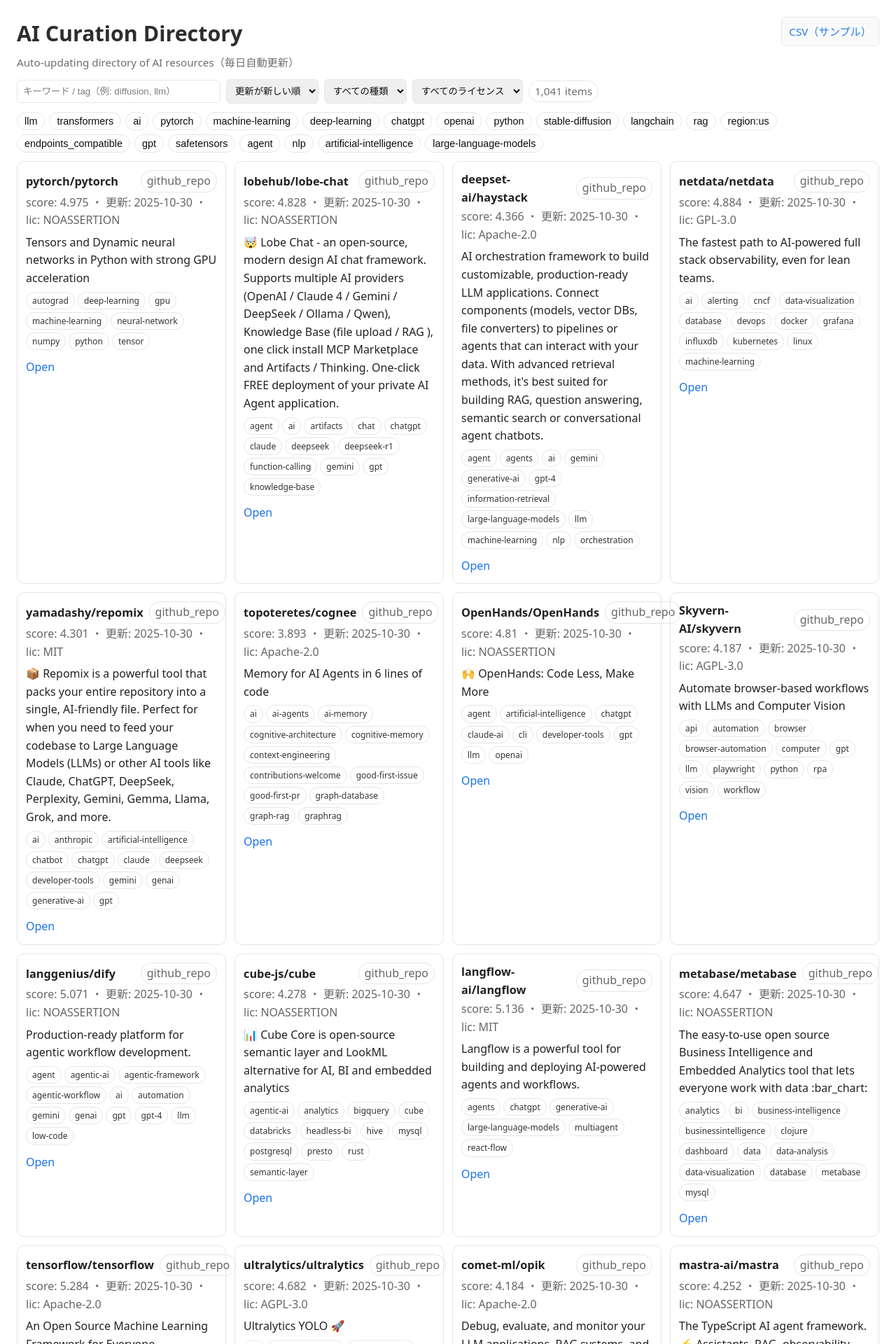
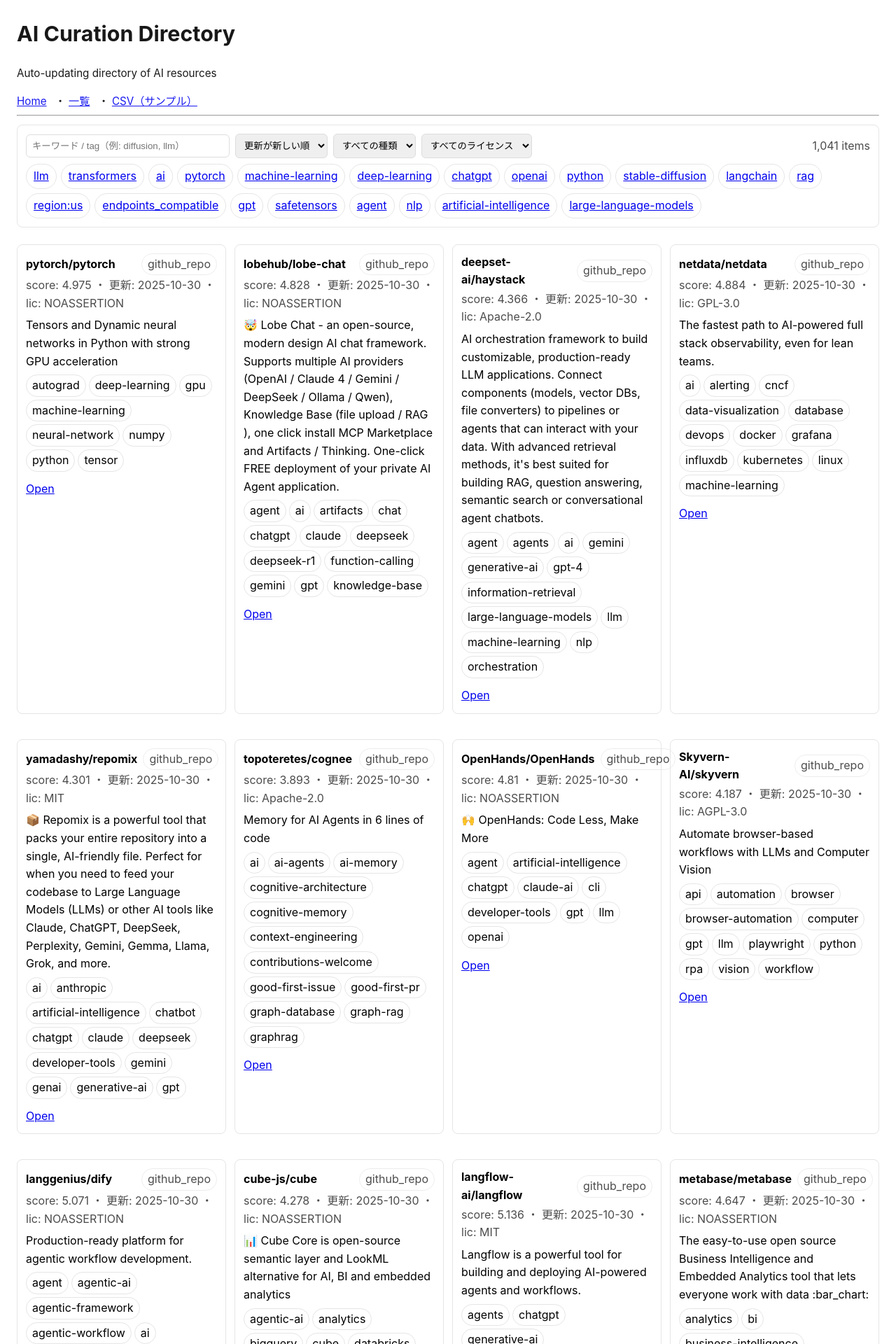
Before and after one commit to karasu12071128-creator/ai-curation-directory, a Jekyll site: the page built from docs/index.html, in a window 1280 px wide. Shown: the top 1920 px of the page at 70% size. Built offline with Jekyll 4.4.1, drawn with Linux system fonts in a browser that asks for light colours; some of the changed text lies outside the part shown.

Commit message:
index.html を更新

```diff
--- a/docs/index.html
+++ b/docs/index.html
@@ -1,59 +1,11 @@
-<!doctype html>
-<html lang="ja">
-<head>
-  <meta charset="utf-8">
-  <title>AI Curation Directory</title>
-  <meta name="viewport" content="width=device-width, initial-scale=1">
-  <meta name="description" content="Hugging Face と GitHub の人気AIリソースを毎日自動更新。検索・タグ・スコア・ライセンスで素早く発見。">
-  <link rel="preload" href="resources.json" as="fetch" crossorigin="anonymous">
-  <style>
-    :root{--fg:#222;--muted:#666;--bd:#e5e5e5;--bg:#fff}
-    body{font-family:system-ui,-apple-system,Segoe UI,Roboto,Helvetica,Arial,"Hiragino Kaku Gothic ProN","Noto Sans JP",sans-serif;margin:24px;line-height:1.6;color:var(--fg);background:var(--bg)}
-    header,footer{opacity:.95;font-size:.95rem}
-    h1{margin:0 0 4px}
-    .row{display:flex;gap:12px;align-items:flex-start;justify-content:space-between;flex-wrap:wrap}
-    .btn{padding:8px 10px;border:1px solid var(--bd);border-radius:6px;background:#fafafa;cursor:pointer;display:inline-block;text-decoration:none;white-space:nowrap}
-    .toolbar{display:flex;gap:8px;flex-wrap:wrap;align-items:center;margin:12px 0}
-    input,select{padding:8px;border:1px solid var(--bd);border-radius:6px}
-    .grid{display:grid;grid-template-columns:repeat(auto-fill,minmax(280px,1fr));gap:12px;margin-top:12px}
-    .card{border:1px solid var(--bd);border-radius:10px;padding:12px}
-    .card b{font-size:1.02rem}
-    .muted{color:var(--muted)}
-    .tags{margin-top:6px;font-size:.9rem;color:#333}
-    .tags small{border:1px solid var(--bd);border-radius:999px;padding:2px 8px;margin:0 4px 4px 0;display:inline-block}
-    .pill{border:1px solid var(--bd);border-radius:999px;padding:2px 8px}
-    nav.pager{display:flex;gap:6px;align-items:center;justify-content:center;margin:16px 0}
-    nav.pager .btn[disabled]{opacity:.4;cursor:not-allowed}
-    .quick{display:flex;gap:6px;flex-wrap:wrap;margin:6px 0}
-    .chip{border:1px solid var(--bd);border-radius:999px;padding:4px 10px;font-size:.9rem;cursor:pointer;background:#fff}
-    .chip.active{background:#eef4ff;border-color:#c9dafc}
-    a{color:#1a73e8;text-decoration:none}
-    a:hover{text-decoration:underline}
+---
+layout: default
+title: Home
+---
 
-    /* モバイルでCSVボタンが崩れないように */
-    .header-actions{display:flex;gap:8px;align-items:center}
-    @media (max-width: 640px){
-      .row{flex-direction:column;align-items:flex-start}
-      .header-actions{width:100%}
-      .header-actions .btn{width:fit-content}
-    }
-  </style>
-</head>
-<body>
-<header>
-  <div class="row">
-    <div>
-      <h1>AI Curation Directory</h1>
-      <div class="muted">Auto-updating directory of AI resources（毎日自動更新）</div>
-    </div>
-    <div class="header-actions">
-      <a class="btn" href="resources.csv" download>CSV（サンプル）</a>
-    </div>
-  </div>
-
-  <!-- 上部ツールバー -->
-  <div class="toolbar">
-    <input id="q" placeholder="キーワード / tag（例: diffusion, llm）" size="32" />
+<div class="card">
+  <div style="display:flex;gap:8px;flex-wrap:wrap;align-items:center">
+    <input id="q" placeholder="キーワード / tag（例: diffusion, llm）" size="32">
     <select id="sort">
       <option value="date-desc">更新が新しい順</option>
       <option value="date-asc">更新が古い順</option>
@@ -66,39 +18,28 @@
       <option value="">すべての種類</option>
       <option value="hf_model">hf_model</option>
       <option value="hf_space">hf_space</option>
-      <option value="gh_repo">gh_repo</option>
+      <option value="github_repo">github_repo</option>
     </select>
     <select id="license">
       <option value="">すべてのライセンス</option>
-      <!-- 動的に埋める -->
     </select>
-    <span id="count" class="pill muted">0 items</span>
+    <span id="count" style="opacity:.7;margin-left:auto">0 items</span>
   </div>
+  <div id="quickTags" style="margin-top:8px;display:flex;gap:6px;flex-wrap:wrap"></div>
+</div>
 
-  <!-- クイックタグ（人気タグを自動抽出） -->
-  <div class="quick" id="quickTags"></div>
-</header>
-
-<main>
-  <div id="list" class="grid" aria-live="polite"></div>
-  <nav class="pager">
-    <button class="btn" id="prev">← 前へ</button>
-    <span id="pageInfo" class="muted"></span>
-    <button class="btn" id="next">次へ →</button>
-  </nav>
-</main>
-
-<footer>
-  <hr>
-  <div class="muted">最終スナップショットは <code>/docs/resources.json</code> に保存されます。</div>
-</footer>
+<div id="list" style="display:grid;grid-template-columns:repeat(auto-fill,minmax(280px,1fr));gap:12px"></div>
+<nav style="display:flex;gap:8px;justify-content:center;align-items:center;margin:16px 0">
+  <button id="prev">← 前へ</button>
+  <span id="pageInfo" style="opacity:.7"></span>
+  <button id="next">次へ →</button>
+</nav>
 
 <script>
 (async function(){
-  const res = await fetch('resources.json',{cache:'no-store'});
+  const res = await fetch('{{ "/resources.json" | relative_url }}', {cache:'no-store'});
   const data = await res.json();
 
-  // ---------- elements ----------
   const q = document.getElementById('q');
   const sortSel = document.getElementById('sort');
   const typeSel = document.getElementById('type');
@@ -110,127 +51,93 @@
   const next = document.getElementById('next');
   const pageInfo = document.getElementById('pageInfo');
 
-  // ---------- state ----------
-  const PAGE = 48; // 1ページ表示件数
+  const PAGE = 48;
   let page = 1;
   let activeTags = new Set();
 
-  function esc(s){return (s||'').toString().replace(/[&<>"']/g,m=>({ '&':'&amp;','<':'&lt;','>':'&gt;','"':'&quot;',"'":'&#39;' }[m]))}
-  const toDateStr = s => s ? (s+'').slice(0,10) : '';
+  const esc = s => (s||'').toString().replace(/[&<>"']/g,m=>({ '&':'&amp;','<':'&lt;','>':'&gt;','"':'&quot;',"'":'&#39;' }[m]));
+  const toDate = s => s ? (s+'').slice(0,10) : '';
 
-  // ---------- build quick filters ----------
   function topNTags(n=20){
     const freq = new Map();
-    for(const x of data){
-      for(const t of (x.tags||[])){
-        const k=(t||'').trim();
-        if(!k) continue;
-        freq.set(k, (freq.get(k)||0)+1);
-      }
-    }
+    for(const x of data) for(const t of (x.tags||[])){ const k=(t||'').trim(); if(k) freq.set(k,(freq.get(k)||0)+1); }
     return [...freq.entries()].sort((a,b)=>b[1]-a[1]).slice(0,n).map(([k])=>k);
   }
-
   function uniqueLicenses(){
-    const set = new Set();
-    for(const x of data){
-      const v = (x.license||'').trim();
-      if(v) set.add(v);
-    }
-    return [...set].sort((a,b)=>a.localeCompare(b));
+    const s = new Set(); for(const x of data){ const v=(x.license||'').trim(); if(v) s.add(v); }
+    return [...s].sort((a,b)=>a.localeCompare(b));
+  }
+  function buildQuick(){
+    quick.innerHTML = topNTags().map(t=>`<a href="#" class="pill" data-t="${esc(t)}" style="border:1px solid #e5e5e5;border-radius:999px;padding:4px 10px">${esc(t)}</a>`).join('');
+    quick.addEventListener('click', e=>{
+      const a = e.target.closest('a[data-t]'); if(!a) return; e.preventDefault();
+      const t = a.dataset.t;
+      if(activeTags.has(t)){ activeTags.delete(t); a.style.background=''; }
+      else{ activeTags.add(t); a.style.background='#eef4ff'; }
+      page=1; render();
+      if (window.plausible) plausible('tag_click', {props:{tag:t}});
+    });
+  }
+  function buildLicenses(){
+    const opts = uniqueLicenses();
+    licenseSel.innerHTML = '<option value="">すべてのライセンス</option>' + opts.map(v=>`<option value="${esc(v)}">${esc(v)}</option>`).join('');
   }
 
-  function buildQuickTags(){
-    quick.innerHTML = topNTags().map(t=>`<button class="chip" data-t="${esc(t)}">${esc(t)}</button>`).join('');
-    quick.addEventListener('click', e=>{
-      const el = e.target.closest('.chip'); if(!el) return;
-      const t = el.getAttribute('data-t');
-      if(activeTags.has(t)){ activeTags.delete(t); el.classList.remove('active'); }
-      else{ activeTags.add(t); el.classList.add('active'); }
-      page=1; render();
-    });
-  }
-
-  function buildLicenseOptions(){
-    const opts = uniqueLicenses();
-    licenseSel.innerHTML = '<option value="">すべてのライセンス</option>' +
-      opts.map(v=>`<option value="${esc(v)}">${esc(v)}</option>`).join('');
-  }
-
-  buildQuickTags();
-  buildLicenseOptions();
-
-  // ---------- filter & sort ----------
-  function applyFilters(){
+  function apply(){
     const query = (q.value||'').toLowerCase().trim();
     const type = typeSel.value;
     const lic = licenseSel.value;
 
     let arr = data.slice();
-
-    if (query) {
+    if(query){
       arr = arr.filter(x=>{
-        const hay = [
-          x.title||'',
-          x.short_desc||'',
-          (x.tags||[]).join(','),
-          x.license||''
-        ].join('\n').toLowerCase();
+        const hay = [x.title||'', x.short_desc||'', (x.tags||[]).join(','), x.license||''].join('\n').toLowerCase();
         return hay.includes(query);
       });
     }
-    if (type) arr = arr.filter(x=> (x.source_type||'') === type);
-    if (lic) arr = arr.filter(x=> (x.license||'') === lic);
-    if (activeTags.size){
+    if(type) arr = arr.filter(x=> (x.source_type||'')===type);
+    if(lic) arr = arr.filter(x=> (x.license||'')===lic);
+    if(activeTags.size){
       arr = arr.filter(x=>{
-        const tags = new Set(x.tags||[]);
-        for(const t of activeTags) if(!tags.has(t)) return false;
+        const s = new Set(x.tags||[]);
+        for(const t of activeTags) if(!s.has(t)) return false;
         return true;
       });
     }
 
-    const by = {
-      'score-desc': (a,b)=> (b.score||0) - (a.score||0),
-      'score-asc':  (a,b)=> (a.score||0) - (b.score||0),
+    const sorter = {
+      'score-desc': (a,b)=> (b.score||0)-(a.score||0),
+      'score-asc':  (a,b)=> (a.score||0)-(b.score||0),
       'date-desc':  (a,b)=> (b.updated_at||'').localeCompare(a.updated_at||''),
       'date-asc':   (a,b)=> (a.updated_at||'').localeCompare(b.updated_at||''),
       'title-asc':  (a,b)=> (a.title||'').localeCompare(b.title||''),
       'title-desc': (a,b)=> (b.title||'').localeCompare(a.title||'')
     }[sortSel.value] || ((a,b)=>0);
-    arr.sort(by);
-
+    arr.sort(sorter);
     return arr;
   }
 
   function render(){
-    const arr = applyFilters();
+    const arr = apply();
     const total = arr.length;
-    const pages = Math.max(1, Math.ceil(total / PAGE));
-    if (page > pages) page = pages;
-    if (page < 1) page = 1;
-
-    const start = (page-1)*PAGE;
-    const slice = arr.slice(start, start + PAGE);
+    const pages = Math.max(1, Math.ceil(total/PAGE));
+    page = Math.min(Math.max(1,page), pages);
+    const slice = arr.slice((page-1)*PAGE, (page)*PAGE);
 
     count.textContent = `${total.toLocaleString()} items`;
     pageInfo.textContent = `${page} / ${pages} ページ`;
 
     list.innerHTML = slice.map(x=>`
       <div class="card">
-        <div style="display:flex;gap:8px;justify-content:space-between;align-items:center">
+        <div style="display:flex;justify-content:space-between;gap:8px;align-items:center">
           <b>${esc(x.title||'')}</b>
-          <span class="pill muted">${esc(x.source_type||'–')}</span>
+          <span style="opacity:.7;border:1px solid #e5e5e5;border-radius:999px;padding:2px 8px">${esc(x.source_type||'')}</span>
         </div>
-        <div class="muted" style="margin-top:2px">
-          score: ${x.score ?? '-'} ・ 更新: ${esc(toDateStr(x.updated_at))}
-          ${x.license ? ` ・ lic: ${esc(x.license)}` : ''}
-        </div>
+        <div style="opacity:.7;margin-top:2px">score: ${x.score ?? '-'} ・ 更新: ${esc(toDate(x.updated_at))} ${x.license?`・ lic: ${esc(x.license)}`:''}</div>
         <div style="margin-top:6px">${esc(x.short_desc||'')}</div>
-        <div class="tags">
-          ${(x.tags||[]).slice(0,12).map(t=>`<small>${esc(t)}</small>`).join('')}
-        </div>
+        <div style="margin-top:6px">${(x.tags||[]).slice(0,12).map(t=>`<span style="border:1px solid #e5e5e5;border-radius:999px;padding:2px 8px;margin:0 4px 4px 0;display:inline-block">${esc(t)}</span>`).join('')}</div>
         <div style="margin-top:8px">
-          <a href="${esc(x.url||'#')}" target="_blank" rel="noopener">Open</a>
+          <a class="open-link" href="${esc(x.url||'#')}" target="_blank" rel="noopener">Open</a>
         </div>
       </div>
     `).join('');
```
Also changed, not shown: other parts of docs/index.html (+8 -5 lines).
